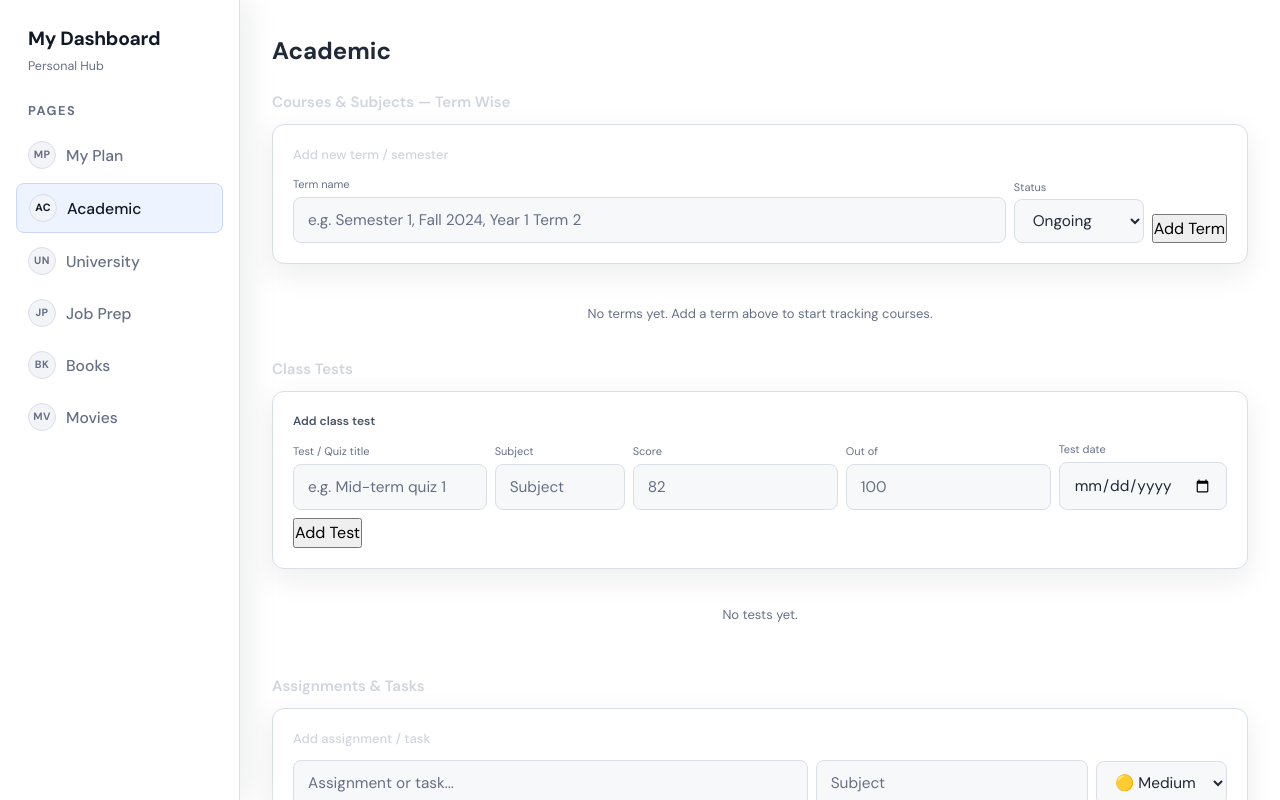
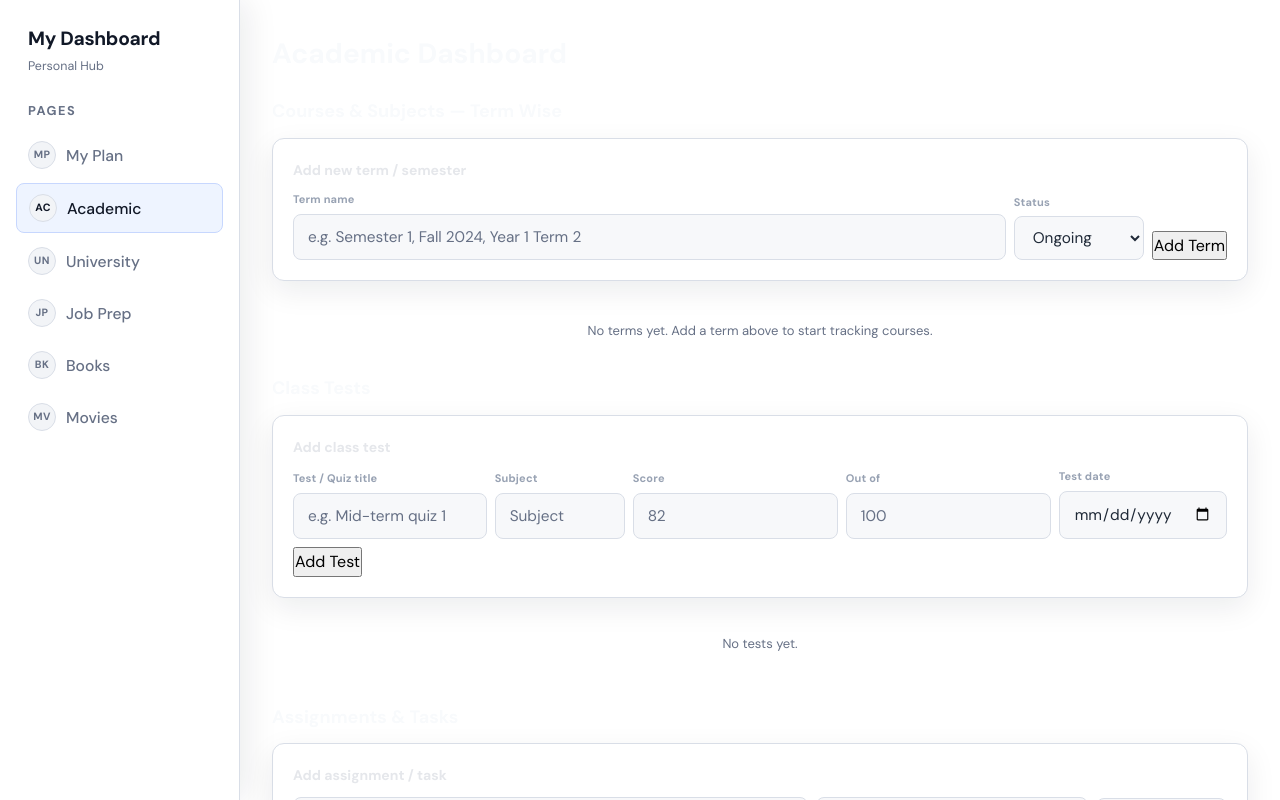
Before and after one commit to SMFAHAD1/my-dashboard, a React (Vite) app: page /academic in a window 1280 px wide. Shown: the top 800 px of the page. Built offline with nearby package versions, Linux system fonts and the light colour scheme.

Commit message:
update all

```diff
--- a/src/pages/Academic.jsx
+++ b/src/pages/Academic.jsx
@@ -107,14 +107,17 @@ function calcFinalCGPA(terms) {
 }
 
 // ── Shared style helpers ──────────────────────────────────────────────────
-const labelStyle = { fontSize: 11, color: "#667085", display: "block", marginBottom: 3 };
+const pageTitleStyle = { marginBottom: 20, fontSize: 28, fontWeight: 800, color: "#f8fafc" };
+const sectionTitleStyle = { fontSize: 18, fontWeight: 800, marginBottom: 12, color: "#f8fafc" };
+const cardSectionTitleStyle = { fontSize: 14, fontWeight: 700, color: "#e5e7eb", marginBottom: 10 };
+const labelStyle = { fontSize: 11, fontWeight: 700, color: "#98a2b3", display: "block", marginBottom: 5, letterSpacing: 0.2 };
 
 function pill(bg, color) {
-  return { fontSize: 11, padding: "3px 10px", borderRadius: 99, background: bg, color, fontWeight: 500, border: "1px solid #d9dee7" };
+  return { fontSize: 11, padding: "4px 10px", borderRadius: 99, background: bg, color, fontWeight: 700, border: "1px solid #d9dee7" };
 }
 
 function statBox(bg, color) {
-  return { padding: "10px 16px", borderRadius: 10, background: bg, color, textAlign: "center", minWidth: 80, border: "1px solid #d9dee7" };
+  return { padding: "12px 16px", borderRadius: 10, background: bg, color, textAlign: "center", minWidth: 80, border: "1px solid #d9dee7", boxShadow: "inset 0 1px 0 rgba(255,255,255,0.4)" };
 }
 
 // ── Overall CGPA Summary ──────────────────────────────────────────────────
@@ -305,7 +308,7 @@ function TermBlock({ term, onUpdateTerm, onDeleteTerm, onEditTerm, colorOffset }
           {/* Add course form */}
           <div style={{ background: "#19222d", borderRadius: 10, padding: "12px 14px",
             marginBottom: 14, border: "1px solid #d9dee7" }}>
-            <p style={{ fontSize: 12, fontWeight: 600, color: "#475467", marginBottom: 10 }}>
+            <p style={cardSectionTitleStyle}>
               {editingCourseId ? `Edit course in ${term.name}` : `Add course to ${term.name}`}
             </p>
             <div style={{ display: "flex", gap: 8, flexWrap: "wrap", alignItems: "flex-end" }}>
@@ -376,8 +379,8 @@ function TermBlock({ term, onUpdateTerm, onDeleteTerm, onEditTerm, colorOffset }
                   <div style={{ position: "absolute", top: 0, left: 0, right: 0, height: 3,
                     borderRadius: "10px 10px 0 0", background: col.color }} />
                   <div style={{ marginTop: 6 }}>
-                    <p style={{ fontWeight: 600, fontSize: 13, marginBottom: 2, lineHeight: 1.3 }}>{c.name}</p>
-                    {c.institution && <p style={{ fontSize: 10, color: "#667085", marginBottom: 4 }}>{c.institution}</p>}
+                    <p style={{ fontWeight: 800, fontSize: 14, marginBottom: 3, lineHeight: 1.3, color: "#111827" }}>{c.name}</p>
+                    {c.institution && <p style={{ fontSize: 11, color: "#667085", marginBottom: 5, fontWeight: 600 }}>{c.institution}</p>}
                     <div style={{ display: "flex", alignItems: "center", justifyContent: "space-between", gap: 6, marginBottom: 4 }}>
                       <select value={c.status}
                         onChange={e => updateCourseField(c.id, "status", e.target.value)}
@@ -389,7 +392,7 @@ function TermBlock({ term, onUpdateTerm, onDeleteTerm, onEditTerm, colorOffset }
                     </div>
                     {(c.grade || gp !== null) && (
                       <div style={{ display: "flex", gap: 5, alignItems: "center", marginBottom: 4 }}>
-                        {c.grade && <span style={{ fontSize: 13, fontWeight: 700, color: col.color }}>{c.grade}</span>}
+                        {c.grade && <span style={{ fontSize: 14, fontWeight: 800, color: col.color }}>{c.grade}</span>}
                         {gp !== null && (
                           <span style={{ fontSize: 10, padding: "1px 6px", borderRadius: 99,
                             background: cgpaColor(gp).bg, color: cgpaColor(gp).color, fontWeight: 600 }}>
@@ -530,11 +533,11 @@ function ClassTests({ terms }) {
 
   return (
     <div>
-      <h3 style={{ fontSize: 15, fontWeight: 600, marginBottom: 10, color: "#d0d5dd" }}>Class Tests</h3>
+      <h3 style={sectionTitleStyle}>Class Tests</h3>
 
       {/* Add form */}
       <div className="card" style={{ marginBottom: 16 }}>
-        <p style={{ fontSize: 12, fontWeight: 600, color: "#475467", marginBottom: 10 }}>
+        <p style={cardSectionTitleStyle}>
           {editingTestId ? "Edit class test" : "Add class test"}
         </p>
         <div style={{ display: "flex", gap: 8, flexWrap: "wrap", alignItems: "flex-end" }}>
@@ -599,7 +602,7 @@ function ClassTests({ terms }) {
           {/* Subject-wise analysis */}
           {testSubjects.length > 0 && (
             <div style={{ marginBottom: 20 }}>
-              <p style={{ fontSize: 12, fontWeight: 600, color: "#667085", marginBottom: 10, letterSpacing: 0.3 }}>
+              <p style={{ fontSize: 12, fontWeight: 800, color: "#475467", marginBottom: 10, letterSpacing: 0.2 }}>
                 SUBJECT-WISE ANALYSIS
               </p>
               <div style={{ display: "grid", gridTemplateColumns: "repeat(auto-fill, minmax(260px, 1fr))", gap: 12 }}>
@@ -856,7 +859,7 @@ export default function Academic() {
 
   return (
     <div>
-      <h2 style={{ marginBottom: 20 }}>Academic</h2>
+      <h2 style={pageTitleStyle}>Academic Dashboard</h2>
 
       {/* Stats row */}
       {(terms.length > 0 || tasks.length > 0) && (
@@ -875,21 +878,21 @@ export default function Academic() {
           ].filter(Boolean).map(s => (
             <div key={s.label} style={{ flex: 1, minWidth: 80, padding: "12px 14px", borderRadius: 10,
               background: s.bg, color: s.color, textAlign: "center" }}>
-              <div style={{ fontSize: 20, fontWeight: 700 }}>{s.value}</div>
-              <div style={{ fontSize: 10, marginTop: 2 }}>{s.label}</div>
+              <div style={{ fontSize: 22, fontWeight: 800 }}>{s.value}</div>
+              <div style={{ fontSize: 11, marginTop: 3, fontWeight: 700, opacity: 0.92 }}>{s.label}</div>
             </div>
           ))}
         </div>
       )}
 
       {/* ══ COURSES — TERM WISE ══ */}
-      <h3 style={{ fontSize: 15, fontWeight: 600, marginBottom: 10, color: "#d0d5dd" }}>
+      <h3 style={sectionTitleStyle}>
         Courses & Subjects — Term Wise
       </h3>
 
       {/* Add term */}
       <div className="card" style={{ marginBottom: 16 }}>
-        <p style={{ fontSize: 13, fontWeight: 500, marginBottom: 10, color: "#d0d5dd" }}>
+        <p style={cardSectionTitleStyle}>
           {editingTermId ? "Edit term / semester" : "Add new term / semester"}
         </p>
         <div style={{ display: "flex", gap: 8, flexWrap: "wrap", alignItems: "flex-end" }}>
@@ -940,12 +943,12 @@ export default function Academic() {
       </div>
 
       {/* ══ TASKS ══ */}
-      <h3 style={{ fontSize: 15, fontWeight: 600, margin: "0 0 10px", color: "#d0d5dd" }}>
+      <h3 style={{ ...sectionTitleStyle, margin: "0 0 12px" }}>
         Assignments & Tasks
       </h3>
 
       <div className="card" style={{ marginBottom: 16 }}>
-        <p style={{ fontSize: 13, fontWeight: 500, marginBottom: 10, color: "#d0d5dd" }}>
+        <p style={cardSectionTitleStyle}>
           {editingTaskId ? "Edit assignment / task" : "Add assignment / task"}
         </p>
         <div style={{ display: "flex", gap: 8, flexWrap: "wrap", alignItems: "center" }}>
@@ -1000,12 +1003,12 @@ export default function Academic() {
                   {t.done ? "✓" : ""}
                 </div>
                 <div style={{ flex: 1 }}>
-                  <p style={{ fontWeight: 500, fontSize: 14,
+                  <p style={{ fontWeight: 800, fontSize: 15,
                     textDecoration: t.done ? "line-through" : "none",
-                    color: t.done ? "#667085" : "inherit" }}>
+                    color: t.done ? "#667085" : "#111827" }}>
                     {t.title}
                   </p>
-                  <p style={{ fontSize: 12, color: "#667085", marginTop: 1 }}>
+                  <p style={{ fontSize: 12, color: "#667085", marginTop: 3, fontWeight: 600 }}>
                     {t.subject && <span style={{ marginRight: 8 }}>{t.subject}</span>}
                     {t.due && (
                       <span style={{ color: isOverdue ? "#A32D2D" : "#667085", fontWeight: isOverdue ? 600 : 400 }}>
```
